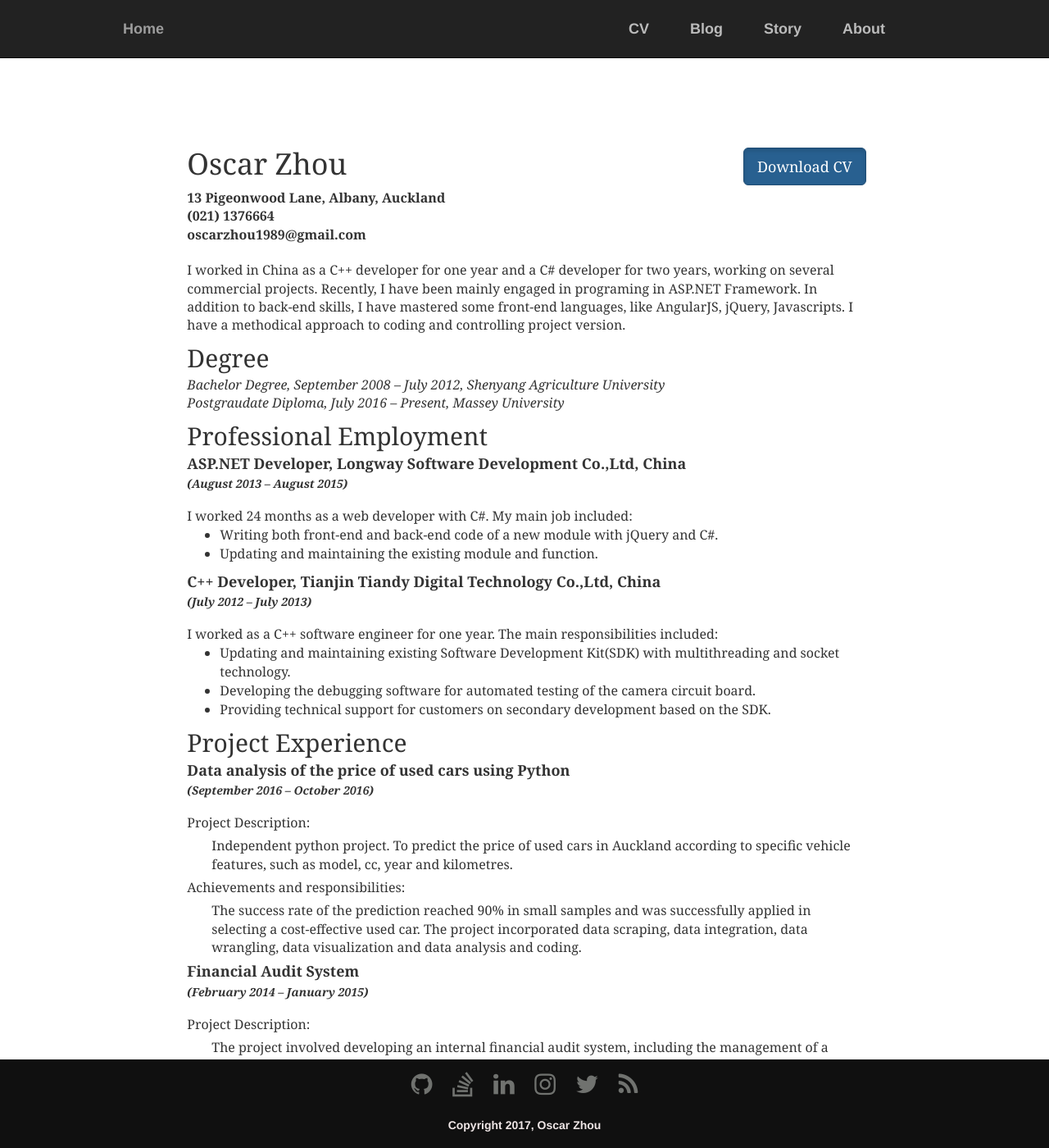
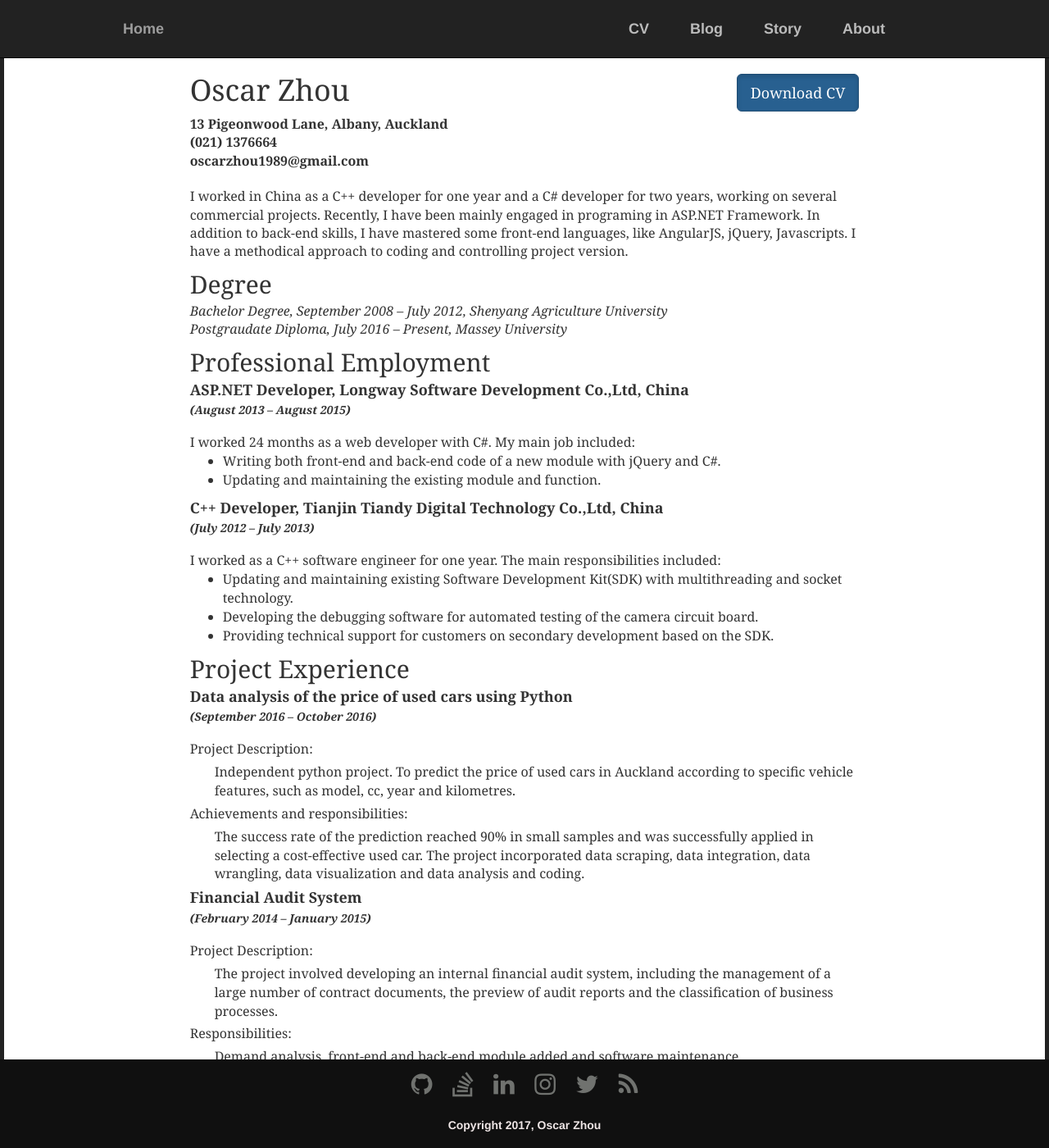
Before and after one commit to OscarZhou/oscarzhou.github.io, a Jekyll site: the page built from cv/index.html, in a window 1280 px wide and 1400 px high. Shown: the whole window at 82% size. Built offline with Jekyll 4.4.1, drawn with Linux system fonts in a browser that asks for light colours; nearby versions of some CDN libraries.

Commit message:
fix bug
fix the responsive effect in cv page

```diff
--- a/css/main.css
+++ b/css/main.css
@@ -192,13 +192,12 @@
 .cv {
     height: 100%;
     font-size: 12px;
-    margin-top: 100px;
+    margin-top: 50px;
     margin-bottom: 100px;
     font-family: 'Merriweather', Georgia, Times;
 }
 
 .name {
-    padding-top: 10px;
     font-weight: 700;
     text-align: left;
 }
@@ -252,9 +251,7 @@
     font-weight: bold;
 }
 
-.cv a {
-    position: absolute;
-    right: 10px;
-    top: 130px;
-    z-index: 5;
+.download {
+    width: 100%;
+    margin-top: 120px;
 }
--- a/cv/index.html
+++ b/cv/index.html
@@ -2,11 +2,17 @@
 layout: default
 title: CV | Oscar Zhou | .Net Developer | Technology Empowers Dream
 ---
+<div class="outer">
+	<div class="middle">
+		<div class="inner">
 			<aside class="col-sm-2 col-md-2"></aside>
 			<section class="col-sm-8 col-md-8">
 				<div class="cv">
 					<section>
-			<a href="/files/CV-OscarZHOU.pdf" class="btn btn-primary btn-lg active" role="button" title="Download CV as PDF">Download CV</a>
+						<div class="download">
+							<a href="/files/CV-OscarZHOU.pdf" class="btn btn-primary btn-lg active pull-right" role="button" title="Download CV as PDF">Download CV</a>
+						</div>
+						<div>
 							<div class="name">
 								<h1>Oscar Zhou</h1>
 							</div>
@@ -24,6 +30,9 @@
                                         <br />
                                     </span>
 							</address>
+						</div>
+					</section>
+					<section>
 						<p>
 							I worked in China as a C++ developer for one year and a C# developer for two years, working on several commercial projects. Recently, I have been mainly engaged in
 							programing in ASP.NET Framework. In addition to back-end skills, I have mastered some front-end languages, like AngularJS, jQuery, Javascripts. I have a methodical
@@ -127,3 +136,6 @@
 				</div>
 			</section>
 			<aside class="col-sm-2 col-md-2"></aside>
+		</div><!-- /.container-fluid -->
+	</div>
+</div>
```
Lines whose indentation alone changed are shown as unchanged.
